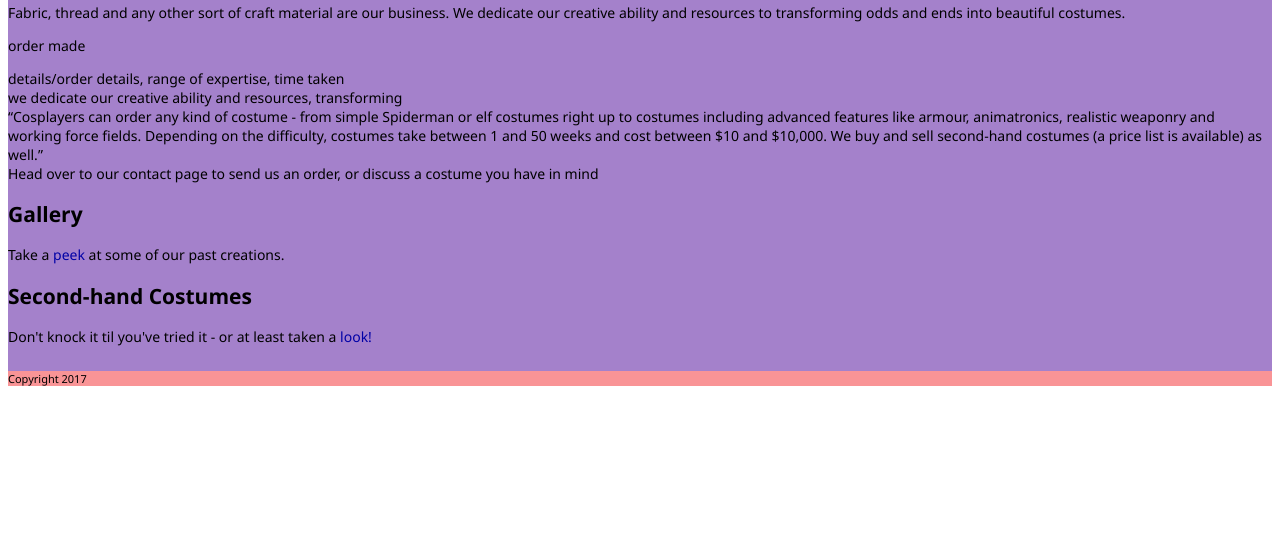
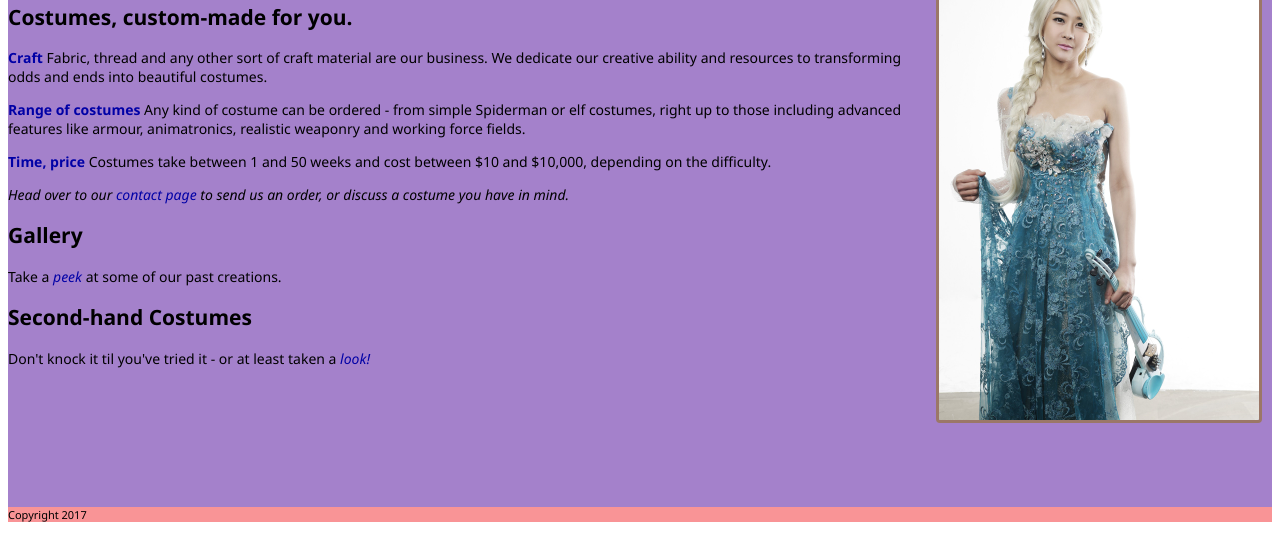
Before and after one commit to annesoh/CossiePlay, a plain HTML site: page products.html in a window 1280 px wide. Shown: the part 245-800 px from the top of the page. Drawn offline with Linux system fonts and the light colour scheme; a web font is replaced by a local one.

Commit message:
Content refinement, image formatting
Small content edits continually taking place over the pages, to improve
the flow of information. Subheadings, emphasised text incorporated for
easier scanning.

Added images on contact and product page. Each of the site's pages will
have at least 1 accompanying image, from the current format.

For css. Fixed image formatting details - created standard format for
most page-accompanying images, large format for a single
page-accompanying image on product page.

```diff
--- a/css/masterstyle.css
+++ b/css/masterstyle.css
@@ -40,6 +40,9 @@ span.larger {
 span.normal {
 	font-size: 8px;
 }
+span.alignright {
+	text-align: right;
+}
 ul.dashed {
     list-style: none;
     padding-left: 0;
@@ -57,7 +60,18 @@ img {
     border-radius: 4px;
 	margin-left: 10px;
     padding: 0px;
-    height: 240px;
+}
+img.large {
+	height: 480px;
+	margin-top: 10px;
+	margin-right: 10px;
+}
+img.standard {
+	height: 240px;
+}
+img.rabbits {
+	margin-top: 15px;
+	height: 240px;
 }
 table {
 	border-collapse: collapse;
--- a/products.html
+++ b/products.html
@@ -25,22 +25,26 @@
         <li><a href="contact.html">Contact</a></li>
       </ul>
     </nav>
-<div id="content"><h1>Products</h1>
-	Fabric, thread and any other sort of craft material are our business. We dedicate our creative ability and resources to transforming odds and ends into beautiful costumes.
-	<p>
-		order made
-	</p>
-	details/order details, range of expertise, time taken
-		<br>we dedicate our creative ability and resources, transforming
-
-		<br>“Cosplayers can order any kind of costume - from simple Spiderman or elf costumes right up to costumes including advanced features like armour, animatronics, realistic weaponry and working force fields. Depending on the difficulty, costumes take between 1 and 50 weeks and cost between $10 and $10,000.
-		We buy and sell second-hand costumes (a price list is available) as well.”
-	<br>Head over to our contact page to send us an order, or discuss a costume you have in mind
+<div id="content">
+<img class= "large" src="images/winter-kingdom-798279_1920.jpg" align="right">
+<h1>Products</h1>
+<h2>Costumes, custom-made for you.</h2>
+	<mark class="darkblue"><b>Craft</b></mark> Fabric, thread and any other sort of craft material are our business. We dedicate our creative ability and resources to transforming odds and ends into beautiful costumes.
+	<p><mark class="darkblue"><b>Range of costumes</b></mark> Any kind of costume can be ordered - from simple Spiderman or elf costumes, right up to those including advanced features like armour, animatronics, realistic weaponry and working force fields.</p>
+	<p><mark class="darkblue"><b>Time, price</b></mark> Costumes take between 1 and 50 weeks and cost between $10 and $10,000, depending on the difficulty.</p>
+	<p><i>Head over to our <a href="contact.html"><mark class="darkblue">contact page</mark></a> to send us an order, or discuss a costume you have in mind.</i></p>
 
   <h2>Gallery</h2>
-	Take a <a href="gallery.html"><mark class="darkblue">peek</mark></a> at some of our past creations.
+	Take a <a href="gallery.html"><mark class="darkblue"><i>peek</i></mark></a> at some of our past creations.
   <h2>Second-hand Costumes</h2>
-	Don't knock it til you've tried it - or at least taken a <a href="prices.html"><mark class="darkblue">look!</mark></a>
+	Don't knock it til you've tried it - or at least taken a <a href="prices.html"><mark class="darkblue"><i>look!</i></mark></a>
+	<br>
+	<br>
+	<br>
+	<br>
+	<br>
+	<br>
+	<br>
 
 </div>
 <div id="footer">Copyright 2017</div>
```
Also changed, not shown: about_us.html (+1 -1 lines), contact.html (+3 -1 lines), cosplay.html (+1 -1 lines), party.html (+3 -3 lines).
